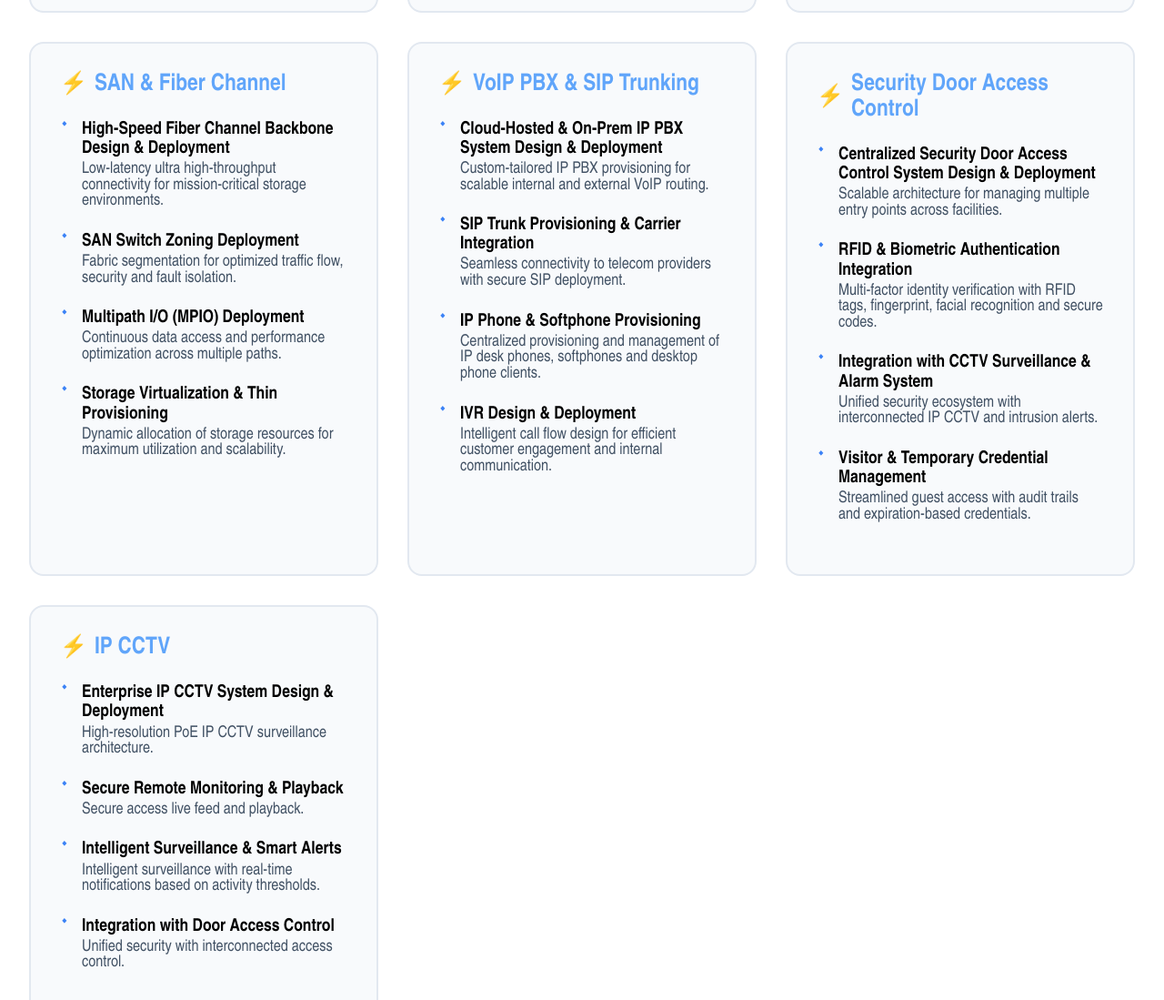
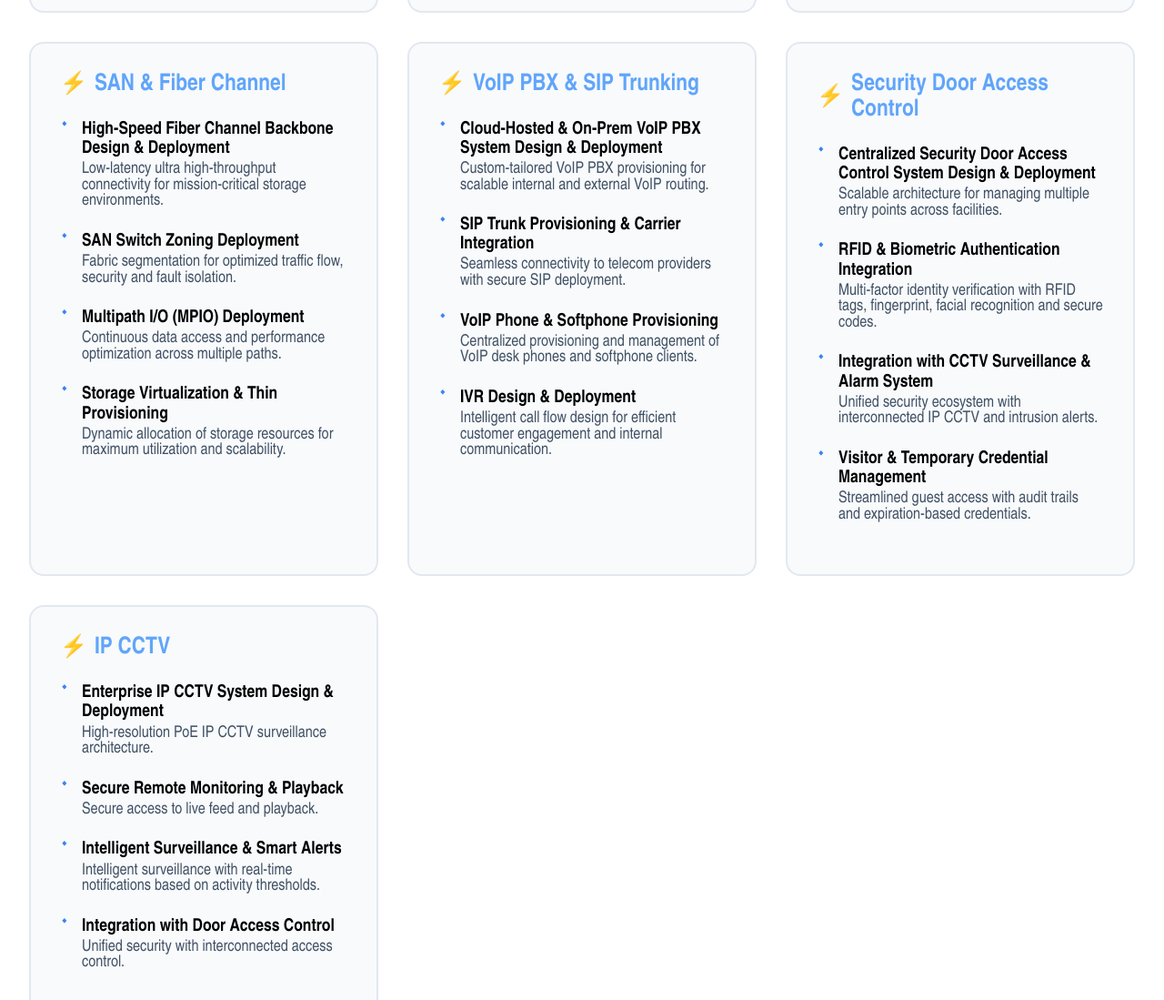
Before and after one commit to zikbly/ctc-maintenance-page, a plain HTML site: page index.html in a window 1280 px wide. Shown: the part 1260-2359 px from the top of the page at 91% size. Drawn offline with Linux system fonts and the light colour scheme.

Commit message:
Update index.html

```diff
--- a/index.html
+++ b/index.html
@@ -131,16 +131,16 @@
             <div class="service-card">
                 <h3 class="service-title">VoIP PBX & SIP Trunking</h3>
                 <div class="service-item">
-                    <div class="service-name">Cloud-Hosted & On-Prem IP PBX System Design & Deployment</div>
-                    <div class="service-desc">Custom-tailored IP PBX provisioning for scalable internal and external VoIP routing.</div>
+                    <div class="service-name">Cloud-Hosted & On-Prem VoIP PBX System Design & Deployment</div>
+                    <div class="service-desc">Custom-tailored VoIP PBX provisioning for scalable internal and external VoIP routing.</div>
                 </div>
                 <div class="service-item">
                     <div class="service-name">SIP Trunk Provisioning & Carrier Integration</div>
                     <div class="service-desc">Seamless connectivity to telecom providers with secure SIP deployment.</div>
                 </div>
                 <div class="service-item">
-                    <div class="service-name">IP Phone & Softphone Provisioning</div>
-                    <div class="service-desc">Centralized provisioning and management of IP desk phones, softphones and desktop phone clients.</div>
+                    <div class="service-name">VoIP Phone & Softphone Provisioning</div>
+                    <div class="service-desc">Centralized provisioning and management of VoIP desk phones and softphone clients.</div>
                 </div>
                 <div class="service-item">
                     <div class="service-name">IVR Design & Deployment</div>
@@ -176,7 +176,7 @@
                 </div>
                 <div class="service-item">
                     <div class="service-name">Secure Remote Monitoring & Playback</div>
-                    <div class="service-desc">Secure access live feed and playback.</div>
+                    <div class="service-desc">Secure access to live feed and playback.</div>
                 </div>
                 <div class="service-item">
                     <div class="service-name">Intelligent Surveillance & Smart Alerts</div>
```
